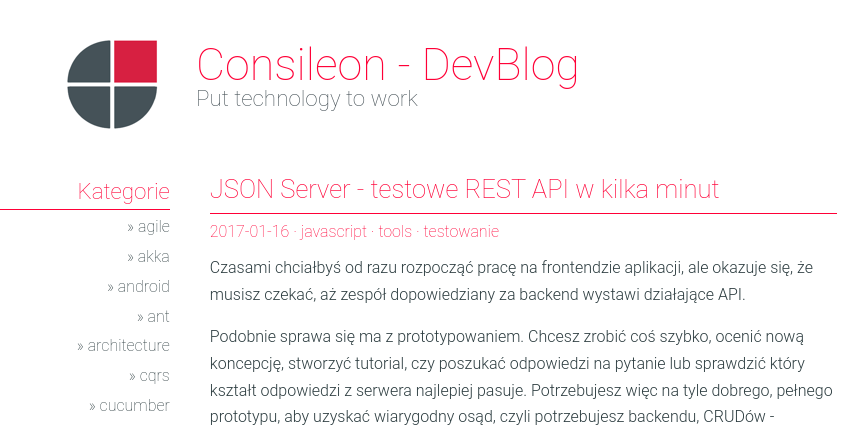
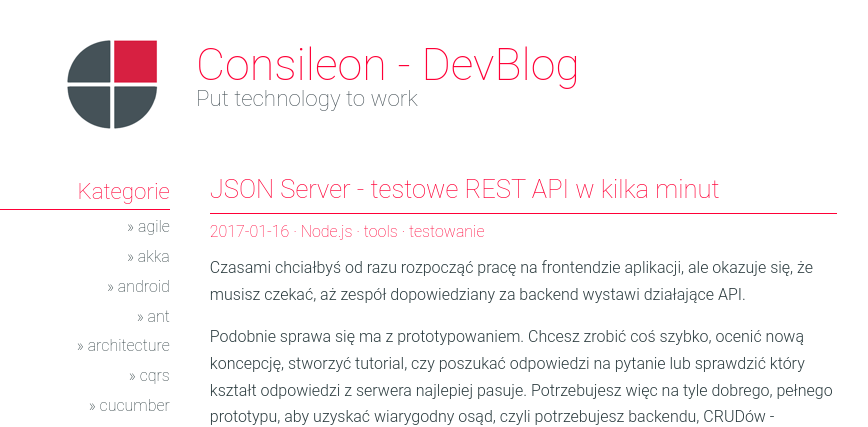
Before and after one commit to consileonpl/consileonpl.github.com, a Jekyll site: the page built from _posts/2017-01-16-json-server.markdown, in a window 1280 px wide and 900 px high. Shown: the top 427 px of the window, without its empty margins (236-1104 px from the left). Built offline with Jekyll 4.4.1, drawn with Linux system fonts in a browser that asks for light colours.

Commit message:
Keyword update

```diff
--- a/_posts/2017-01-16-json-server.markdown
+++ b/_posts/2017-01-16-json-server.markdown
@@ -1,7 +1,7 @@
 ---
 layout: post
 title: JSON Server - testowe REST API w kilka minut
-categories: [javascript, tools, testowanie]
+categories: [Node.js, tools, testowanie]
 ---
 
 Czasami chciałbyś od razu rozpocząć pracę na frontendzie aplikacji, ale okazuje się, że musisz czekać, aż zespół dopowiedziany za backend wystawi działające API.
```
